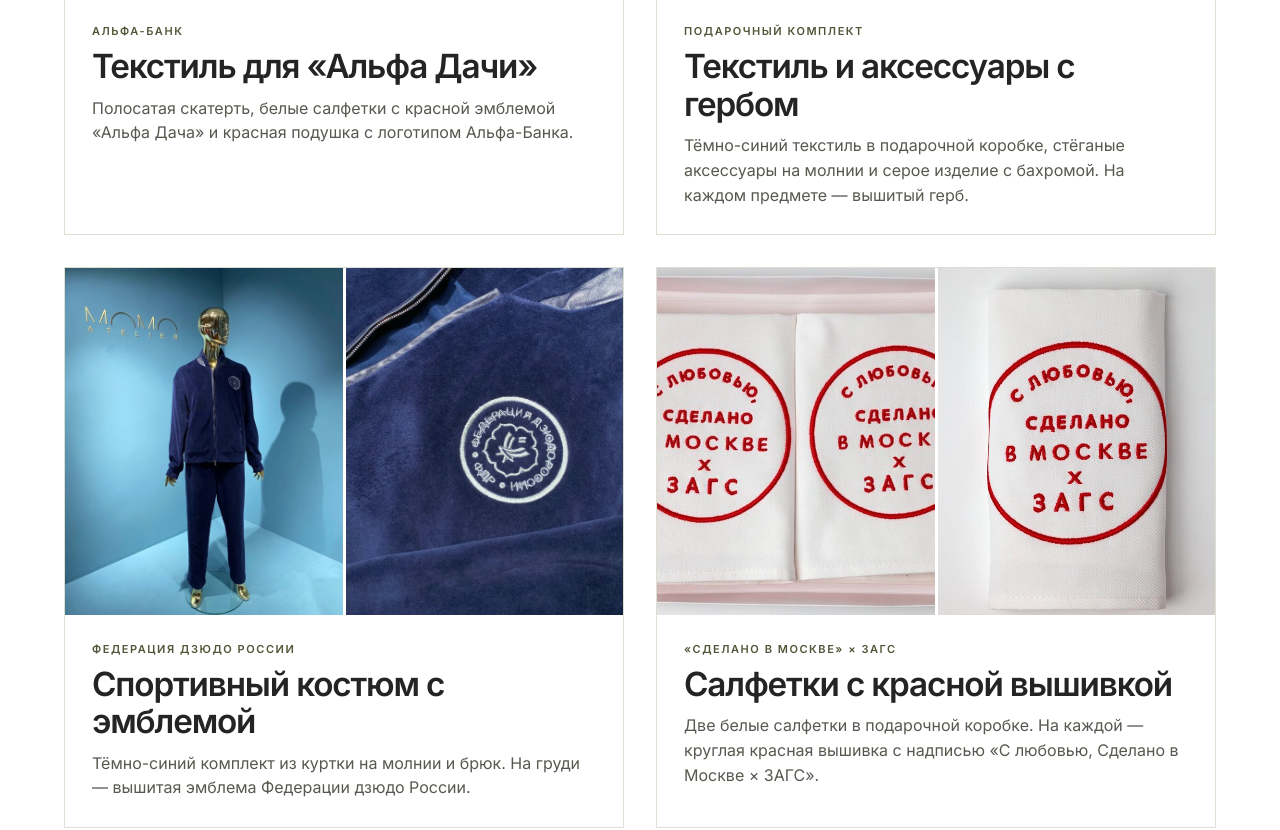
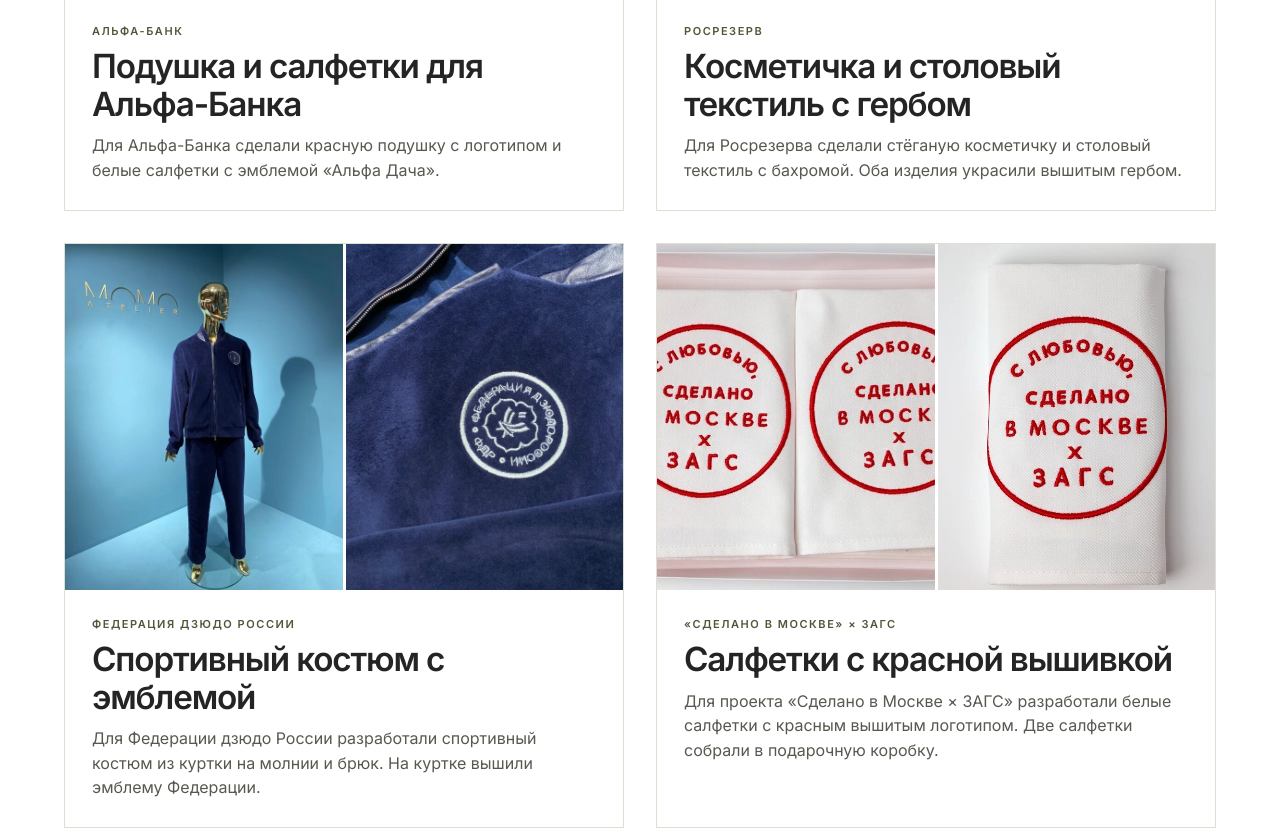
Before and after one commit to MaxProsh/momofahome, a plain HTML site: page index.html in a window 1280 px wide. Shown: the part 2766-3596 px from the top of the page. Drawn offline with Linux system fonts and the light colour scheme.

Commit message:
Clarify partner project descriptions

```diff
--- a/index.html
+++ b/index.html
@@ -392,8 +392,8 @@ body:has(.offer-popup[open]) .catalog-widget { display: none; }
         </div>
         <div class="partner-case__copy">
           <p class="eyebrow">Альфа-Банк</p>
-          <h3>Текстиль для «Альфа Дачи»</h3>
-          <p class="lead">Полосатая скатерть, белые салфетки с красной эмблемой «Альфа Дача» и красная подушка с логотипом Альфа-Банка.</p>
+          <h3>Подушка и салфетки для Альфа-Банка</h3>
+          <p class="lead">Для Альфа-Банка сделали красную подушку с логотипом и белые салфетки с эмблемой «Альфа Дача».</p>
         </div>
       </article>
       <article class="partner-case">
@@ -402,9 +402,9 @@ body:has(.offer-popup[open]) .catalog-widget { display: none; }
           <img src="assets/cases/emblem-accessories.jpg" alt="Стёганые аксессуары и серый текстиль с вышитыми гербами" loading="lazy" decoding="async">
         </div>
         <div class="partner-case__copy">
-          <p class="eyebrow">Подарочный комплект</p>
-          <h3>Текстиль и аксессуары с гербом</h3>
-          <p class="lead">Тёмно-синий текстиль в подарочной коробке, стёганые аксессуары на молнии и серое изделие с бахромой. На каждом предмете — вышитый герб.</p>
+          <p class="eyebrow">Росрезерв</p>
+          <h3>Косметичка и столовый текстиль с гербом</h3>
+          <p class="lead">Для Росрезерва сделали стёганую косметичку и столовый текстиль с бахромой. Оба изделия украсили вышитым гербом.</p>
         </div>
       </article>
       <article class="partner-case">
@@ -415,7 +415,7 @@ body:has(.offer-popup[open]) .catalog-widget { display: none; }
         <div class="partner-case__copy">
           <p class="eyebrow">Федерация дзюдо России</p>
           <h3>Спортивный костюм с эмблемой</h3>
-          <p class="lead">Тёмно-синий комплект из куртки на молнии и брюк. На груди — вышитая эмблема Федерации дзюдо России.</p>
+          <p class="lead">Для Федерации дзюдо России разработали спортивный костюм из куртки на молнии и брюк. На куртке вышили эмблему Федерации.</p>
         </div>
       </article>
       <article class="partner-case">
@@ -426,7 +426,7 @@ body:has(.offer-popup[open]) .catalog-widget { display: none; }
         <div class="partner-case__copy">
           <p class="eyebrow">«Сделано в Москве» × ЗАГС</p>
           <h3>Салфетки с красной вышивкой</h3>
-          <p class="lead">Две белые салфетки в подарочной коробке. На каждой — круглая красная вышивка с надписью «С любовью, Сделано в Москве × ЗАГС».</p>
+          <p class="lead">Для проекта «Сделано в Москве × ЗАГС» разработали белые салфетки с красным вышитым логотипом. Две салфетки собрали в подарочную коробку.</p>
         </div>
       </article>
     </div>
```
